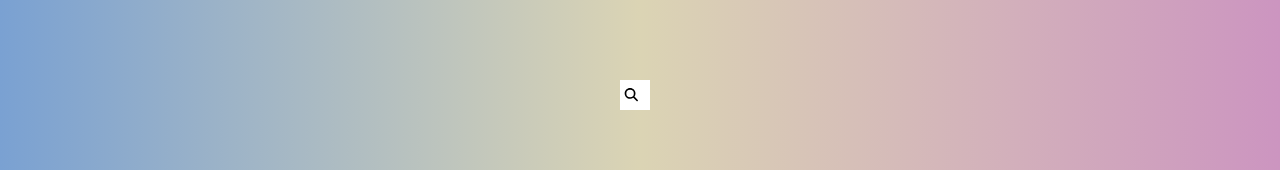
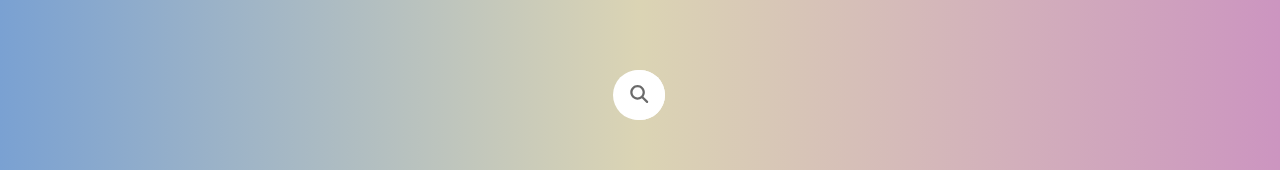
Before and after one commit to ElyasHesari/searchBox-animate, a plain HTML site: page index.html in a window 1280 px wide. Shown: the part 305-475 px from the top of the page. Drawn offline with Linux system fonts and the light colour scheme; files whose address does not match are found by name.

Commit message:
add style to style.css

```diff
--- a/styles/style.css
+++ b/styles/style.css
@@ -1,62 +1,97 @@
 @font-face {
-    font-family: 'vazir';
-    src: url('../fonts/vazir.eot');
-    src: url('../fonts/vazir.ttf')  format('truetype'),
-         url('../fonts/vazir.woff2') format('woff2'),
-         url('../fonts/vazir.woff') format('woff');
+  font-family: "vazir";
+  src: url("../fonts/vazir.eot");
+  src: url("../fonts/vazir.ttf") format("truetype"),
+    url("../fonts/vazir.woff2") format("woff2"),
+    url("../fonts/vazir.woff") format("woff");
 }
 
-  *{
+* {
   padding: 0;
   margin: 0;
 }
 
-
-  body{
-      font-family: 'vazir';
+body {
+  font-family: "vazir";
   direction: rtl;
   display: flex;
   flex-direction: column;
   justify-content: center;
   align-items: center;
   height: 100vh;
-      background: #CC95C0;  /* fallback for old browsers */
-      background: -webkit-linear-gradient(to right, #7AA1D2, #DBD4B4, #CC95C0);  /* Chrome 10-25, Safari 5.1-6 */
-      background: linear-gradient(to right, #7AA1D2, #DBD4B4, #CC95C0); /* W3C, IE 10+/ Edge, Firefox 16+, Chrome 26+, Opera 12+, Safari 7+ */
-
+  background: #cc95c0; /* fallback for old browsers */
+  background: -webkit-linear-gradient(
+    to right,
+    #7aa1d2,
+    #dbd4b4,
+    #cc95c0
+  ); /* Chrome 10-25, Safari 5.1-6 */
+  background: linear-gradient(
+    to right,
+    #7aa1d2,
+    #dbd4b4,
+    #cc95c0
+  ); /* W3C, IE 10+/ Edge, Firefox 16+, Chrome 26+, Opera 12+, Safari 7+ */
 }
 
 .search {
-    display: flex;
+  height: 50px;
+  position: relative;
+  /* position: relative; */
 }
 
-  .search input {
-    width: 5px;
-    height: 30px;
-    font-family: 'vazir';
-    font-size: 14px;
+.search .input {
+  width: 50px;
+  height: 50px;
+  outline: none;
+  border: none;
+  border-radius: 25px;
+  font-family: "vazir";
+  font-size: 15px;
   padding: 5px 10px;
-    border: none;
-    outline: none;
-    position: relative;
   box-sizing: border-box;
-    /* border-radius: 30px;
-    -webkit-border-radius: 30px;
-    -moz-border-radius: 30px;
-    -ms-border-radius: 30px;
-    -o-border-radius: 30px; */
+  transition: width .4s ease;
+  -webkit-transition: width .4s ease;
+  -moz-transition: width .4s ease;
+  -ms-transition: width .4s ease;
+  -o-transition: width .4s ease;
+  -webkit-border-radius: 25px;
+  -moz-border-radius: 25px;
+  -ms-border-radius: 25px;
+  -o-border-radius: 25px;
 }
-
-.search button {
-    height: 30px;
-    width: 30px;
-    border: none;
-    padding: 5px 10px;
-    background-color: white;
-    box-sizing: border-box;
-    outline: none;
-    position: absolute;
-    text-align: center;
-    align-items: center;
+.search.active .input {
+    width: 300px;
 
 }
+.search .btn {
+  padding: 15px;
+  height: 50px;
+  width: 50;
+  font-size: 18px;
+  box-sizing: border-box;
+  border: none;
+  background-color: #fff;
+  position: absolute;
+  top: 0;
+  right: 0;
+  cursor: pointer;
+  color: #00000095;
+  border-radius: 25px;
+  transition: transform .4s ease;
+  -webkit-transition: transform .4s ease;
+  -moz-transition: transform .4s ease;
+  -ms-transition: transform .4s ease;
+  -o-transition: transform .4s ease;
+  -webkit-border-radius: 25px;
+  -moz-border-radius: 25px;
+  -ms-border-radius: 25px;
+  -o-border-radius: 25px;
+}
+.search.active .btn {
+    transform: translateX(-250px);
+    -webkit-transform: translateX(-250px);
+    -moz-transform: translateX(-250px);
+    -ms-transform: translateX(-250px);
+    -o-transform: translateX(-250px);
+}
```
Lines whose indentation alone changed are shown as unchanged.
